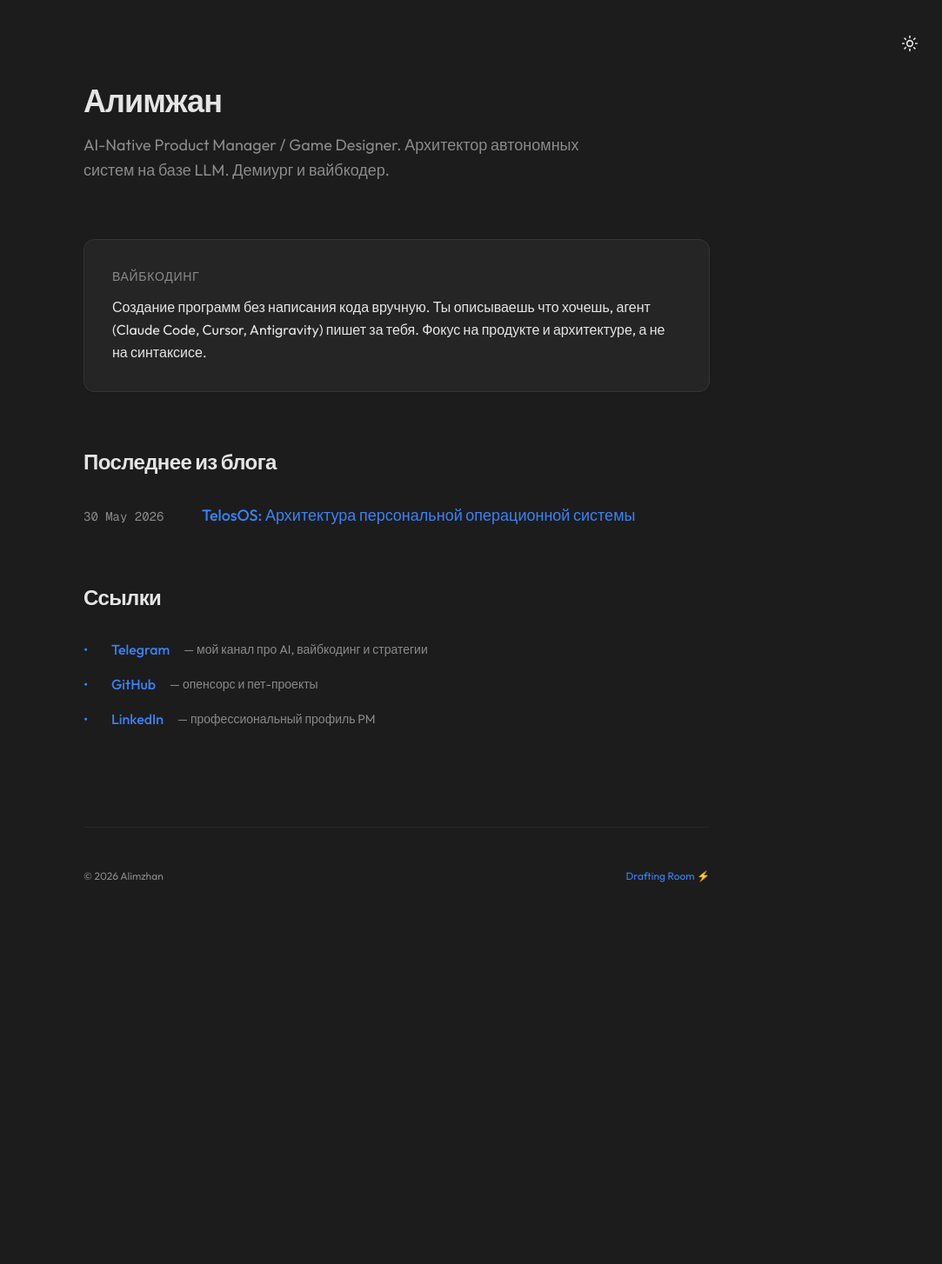
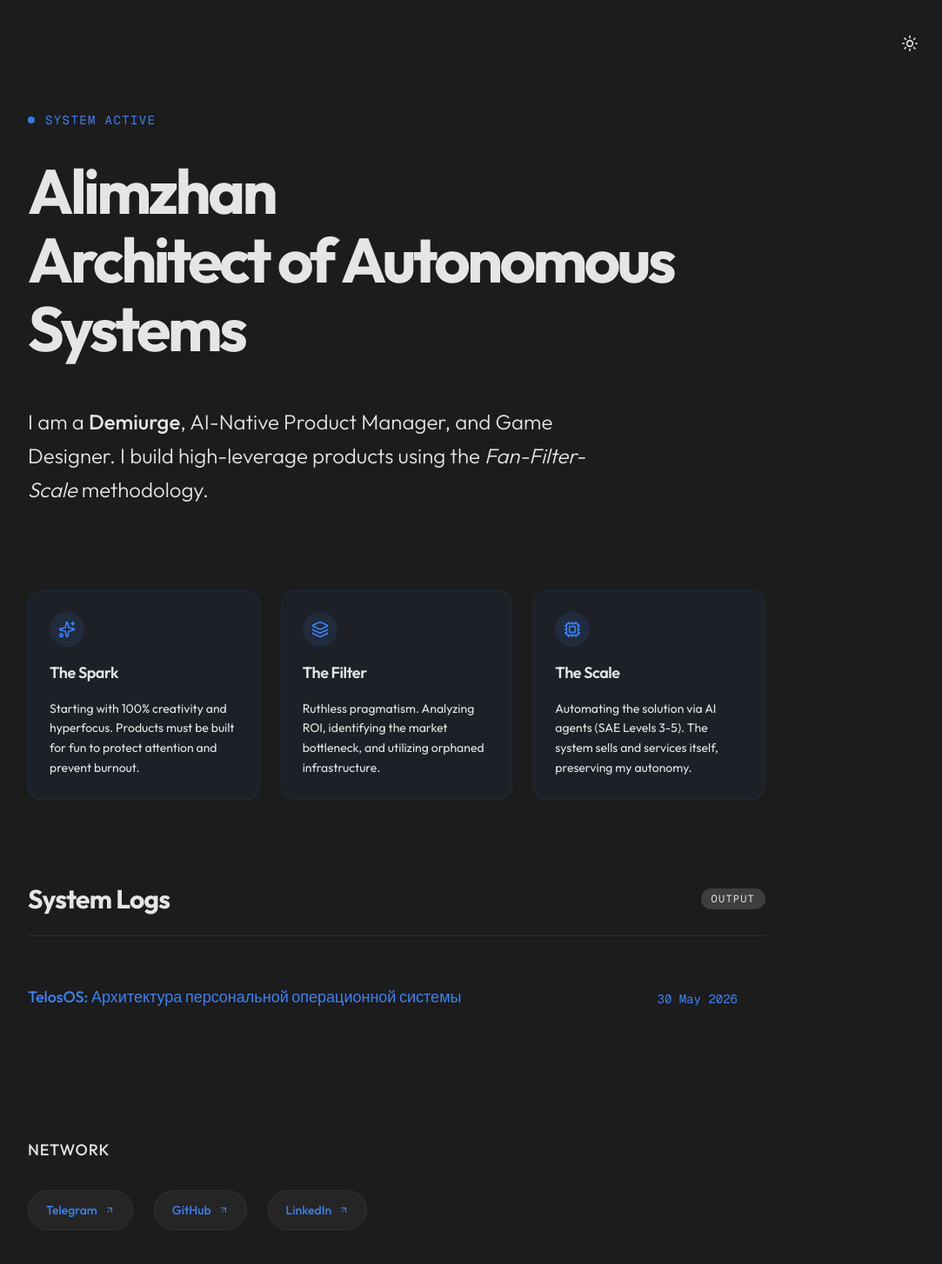
Before and after one commit to alimkhalelov/personal-website-telos, a Next.js app: page / in a window 1280 px wide. Shown: the top 1454 px of the page at 87% size, without its empty margins (184-1267 px from the left). Before the commit the page ends 1112 px from the top, so only its background shows below. Built offline with nearby package versions, Linux system fonts and the light colour scheme.

Commit message:
feat: redesign homepage & fix auth proxy

```diff
--- a/src/app/layout.tsx
+++ b/src/app/layout.tsx
@@ -25,7 +25,7 @@ export default function RootLayout({
   children: React.ReactNode;
 }>) {
   return (
-    <html lang="ru" suppressHydrationWarning className={`${outfit.variable} ${geistMono.variable} h-full antialiased`}>
+    <html lang="en" suppressHydrationWarning className={`${outfit.variable} ${geistMono.variable} h-full antialiased`}>
       <body className="min-h-full flex flex-col bg-background text-foreground font-sans selection:bg-accent/30 transition-colors duration-300">
         <ThemeProvider attribute="class" defaultTheme="dark" enableSystem disableTransitionOnChange>
           <div className="absolute top-4 right-4 sm:top-8 sm:right-8">
--- a/src/app/page.tsx
+++ b/src/app/page.tsx
@@ -1,5 +1,6 @@
 import Link from "next/link";
 import { getSortedArticles } from "@/lib/mdx";
+import { ArrowUpRight, Cpu, Layers, Sparkles } from "lucide-react";
 
 const formatDate = (dateString: string) => {
   try {
@@ -17,73 +18,114 @@ export default function Home() {
   const articles = getSortedArticles();
 
   return (
-    <main className="max-w-3xl mx-auto px-6 py-16 sm:py-24 flex flex-col gap-16 w-full">
-      {/* Header section */}
-      <section className="flex flex-col gap-4">
-        <h1 className="text-4xl font-bold tracking-tight">Алимжан</h1>
-        <p className="text-muted leading-relaxed max-w-xl text-lg">
-          AI-Native Product Manager / Game Designer. Архитектор автономных систем на базе LLM. Демиург и вайбкодер.
+    <main className="max-w-4xl mx-auto px-6 py-20 sm:py-32 flex flex-col gap-24 w-full">
+      {/* Hero Section */}
+      <section className="flex flex-col gap-8 animate-in fade-in slide-in-from-bottom-4 duration-1000">
+        <div className="flex items-center gap-3 text-accent text-sm font-mono uppercase tracking-widest">
+          <div className="w-2 h-2 rounded-full bg-accent animate-pulse" />
+          System Active
+        </div>
+
+        <h1 className="text-5xl sm:text-7xl font-bold tracking-tighter leading-[1.1]">
+          Alimzhan
+          <br />
+          <span className="text-muted-foreground/50">Architect of Autonomous Systems</span>
+        </h1>
+
+        <p className="text-xl sm:text-2xl text-muted-foreground max-w-2xl leading-relaxed font-light mt-4">
+          I am a <strong className="text-foreground font-medium">Demiurge</strong>, AI-Native Product Manager, and Game Designer. I build high-leverage products using the <span className="italic">Fan-Filter-Scale</span> methodology.
         </p>
       </section>
 
-      {/* Vibecoding Callout */}
-      <section className="border border-border p-6 md:p-8 rounded-xl bg-card shadow-sm">
-        <h2 className="text-sm text-muted mb-3 font-medium uppercase tracking-wider">Вайбкодинг</h2>
-        <p className="text-base leading-relaxed">
-          Создание программ без написания кода вручную. Ты описываешь что хочешь, агент (Claude Code, Cursor, Antigravity) пишет за тебя. Фокус на продукте и архитектуре, а не на синтаксисе.
-        </p>
+      {/* Philosophy Section */}
+      <section className="grid grid-cols-1 md:grid-cols-3 gap-6">
+        <div className="p-6 rounded-2xl bg-accent/5 border border-accent/10 hover:border-accent/30 transition-colors flex flex-col gap-4 group">
+          <div className="w-10 h-10 rounded-full bg-accent/10 flex items-center justify-center text-accent group-hover:scale-110 transition-transform">
+            <Sparkles className="w-5 h-5" />
+          </div>
+          <h3 className="font-semibold text-lg tracking-tight">The Spark</h3>
+          <p className="text-sm text-muted-foreground leading-relaxed">
+            Starting with 100% creativity and hyperfocus. Products must be built for fun to protect attention and prevent burnout.
+          </p>
+        </div>
+
+        <div className="p-6 rounded-2xl bg-accent/5 border border-accent/10 hover:border-accent/30 transition-colors flex flex-col gap-4 group">
+          <div className="w-10 h-10 rounded-full bg-accent/10 flex items-center justify-center text-accent group-hover:scale-110 transition-transform">
+            <Layers className="w-5 h-5" />
+          </div>
+          <h3 className="font-semibold text-lg tracking-tight">The Filter</h3>
+          <p className="text-sm text-muted-foreground leading-relaxed">
+            Ruthless pragmatism. Analyzing ROI, identifying the market bottleneck, and utilizing orphaned infrastructure.
+          </p>
+        </div>
+
+        <div className="p-6 rounded-2xl bg-accent/5 border border-accent/10 hover:border-accent/30 transition-colors flex flex-col gap-4 group">
+          <div className="w-10 h-10 rounded-full bg-accent/10 flex items-center justify-center text-accent group-hover:scale-110 transition-transform">
+            <Cpu className="w-5 h-5" />
+          </div>
+          <h3 className="font-semibold text-lg tracking-tight">The Scale</h3>
+          <p className="text-sm text-muted-foreground leading-relaxed">
+            Automating the solution via AI agents (SAE Levels 3-5). The system sells and services itself, preserving my autonomy.
+          </p>
+        </div>
       </section>
 
-      {/* Latest Blog Posts */}
-      <section className="flex flex-col gap-8">
-        <h2 className="text-2xl font-bold tracking-tight">Последнее из блога</h2>
-        <div className="flex flex-col gap-5">
+      {/* Lab Log / Blog Section */}
+      <section className="flex flex-col gap-10">
+        <div className="flex items-center justify-between border-b border-border pb-6">
+          <h2 className="text-3xl font-bold tracking-tight">System Logs</h2>
+          <span className="text-xs font-mono text-muted-foreground uppercase tracking-widest bg-muted/30 px-3 py-1 rounded-full">Output</span>
+        </div>
+
+        <div className="flex flex-col gap-1">
           {articles.length > 0 ? (
             articles.map((article) => (
-              <article key={article.slug} className="flex flex-col sm:flex-row sm:items-baseline gap-2 sm:gap-6 group">
-                <time className="text-muted text-sm font-mono shrink-0 w-28">
-                  {formatDate(article.date)}
-                </time>
-                <Link href={`/blog/${article.slug}`} className="text-lg font-medium group-hover:text-accent transition-colors">
-                  {article.title}
-                </Link>
-              </article>
+              <Link
+                href={`/blog/${article.slug}`}
+                key={article.slug}
+                className="group flex flex-col sm:flex-row sm:items-center justify-between p-4 -mx-4 rounded-xl hover:bg-muted/50 transition-colors gap-2"
+              >
+                <div className="flex flex-col gap-1">
+                  <h3 className="text-lg font-medium group-hover:text-accent transition-colors">
+                    {article.title}
+                  </h3>
+                  <p className="text-sm text-muted-foreground line-clamp-1">{article.description}</p>
+                </div>
+                <div className="flex items-center gap-4 text-muted-foreground">
+                  <time className="text-sm font-mono shrink-0">
+                    {formatDate(article.date)}
+                  </time>
+                  <ArrowUpRight className="w-4 h-4 opacity-0 -translate-x-2 group-hover:opacity-100 group-hover:translate-x-0 transition-all text-accent" />
+                </div>
+              </Link>
             ))
           ) : (
-            <p className="text-muted">Пока нет статей.</p>
+            <div className="p-8 text-center text-muted-foreground bg-muted/10 rounded-xl border border-border border-dashed">
+              No logs emitted yet. The Demiurge is currently building.
+            </div>
           )}
         </div>
       </section>
 
-      {/* Links */}
-      <section className="flex flex-col gap-8">
-        <h2 className="text-2xl font-bold tracking-tight">Ссылки</h2>
-        <ul className="flex flex-col gap-4">
-          <li className="flex flex-col sm:flex-row sm:items-center gap-1 sm:gap-3">
-            <span className="text-accent sm:w-5">•</span>
-            <a href="#" className="hover:underline font-medium">Telegram</a>
-            <span className="text-muted text-sm sm:ml-1">— мой канал про AI, вайбкодинг и стратегии</span>
-          </li>
-          <li className="flex flex-col sm:flex-row sm:items-center gap-1 sm:gap-3">
-            <span className="text-accent sm:w-5">•</span>
-            <a href="#" className="hover:underline font-medium">GitHub</a>
-            <span className="text-muted text-sm sm:ml-1">— опенсорс и пет-проекты</span>
-          </li>
-          <li className="flex flex-col sm:flex-row sm:items-center gap-1 sm:gap-3">
-            <span className="text-accent sm:w-5">•</span>
-            <a href="#" className="hover:underline font-medium">LinkedIn</a>
-            <span className="text-muted text-sm sm:ml-1">— профессиональный профиль PM</span>
-          </li>
-        </ul>
+      {/* Terminal Links */}
+      <section className="flex flex-col gap-8 pt-8">
+        <h2 className="text-lg font-medium text-muted-foreground uppercase tracking-wider text-center sm:text-left">Network</h2>
+        <div className="flex flex-wrap gap-4 sm:gap-6 justify-center sm:justify-start">
+          <a href="#" className="flex items-center gap-2 px-5 py-3 rounded-full border border-border hover:border-accent hover:text-accent bg-card hover:bg-accent/5 transition-all text-sm font-medium">
+            Telegram
+            <ArrowUpRight className="w-3 h-3" />
+          </a>
+          <a href="#" className="flex items-center gap-2 px-5 py-3 rounded-full border border-border hover:border-accent hover:text-accent bg-card hover:bg-accent/5 transition-all text-sm font-medium">
+            GitHub
+            <ArrowUpRight className="w-3 h-3" />
+          </a>
+          <a href="#" className="flex items-center gap-2 px-5 py-3 rounded-full border border-border hover:border-accent hover:text-accent bg-card hover:bg-accent/5 transition-all text-sm font-medium">
+            LinkedIn
+            <ArrowUpRight className="w-3 h-3" />
+          </a>
+        </div>
       </section>
 
-      {/* Footer */}
-      <footer className="pt-12 mt-12 border-t border-border/50 flex justify-between items-center text-xs text-muted">
-        <p>© {new Date().getFullYear()} Alimzhan</p>
-        <Link href="/admin/draft" className="hover:text-foreground transition-colors">
-          Drafting Room ⚡
-        </Link>
-      </footer>
     </main>
   );
 }
--- a/src/proxy.ts
+++ b/src/proxy.ts
@@ -2,6 +2,11 @@ import { NextResponse } from 'next/server'
 import type { NextRequest } from 'next/server'
 
 export function proxy(req: NextRequest) {
+  const { pathname } = req.nextUrl
+  if (!pathname.startsWith('/admin') && !pathname.startsWith('/outstatic')) {
+    return NextResponse.next()
+  }
+
   const basicAuth = req.headers.get('authorization')
 
   if (basicAuth) {
```
